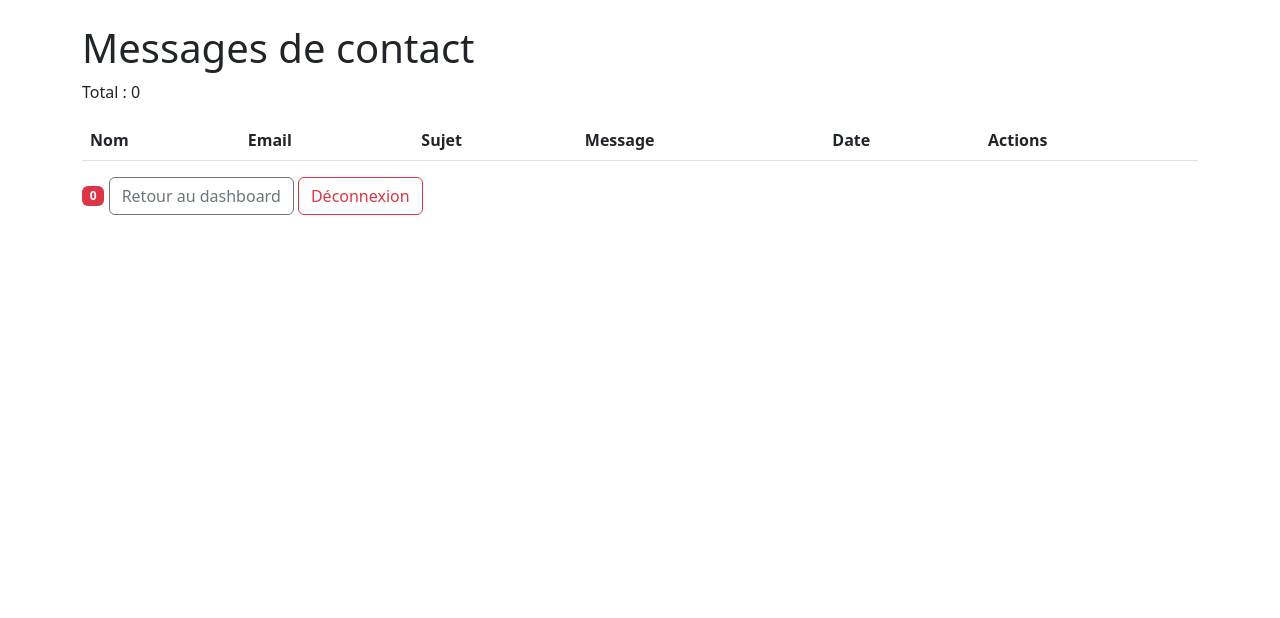
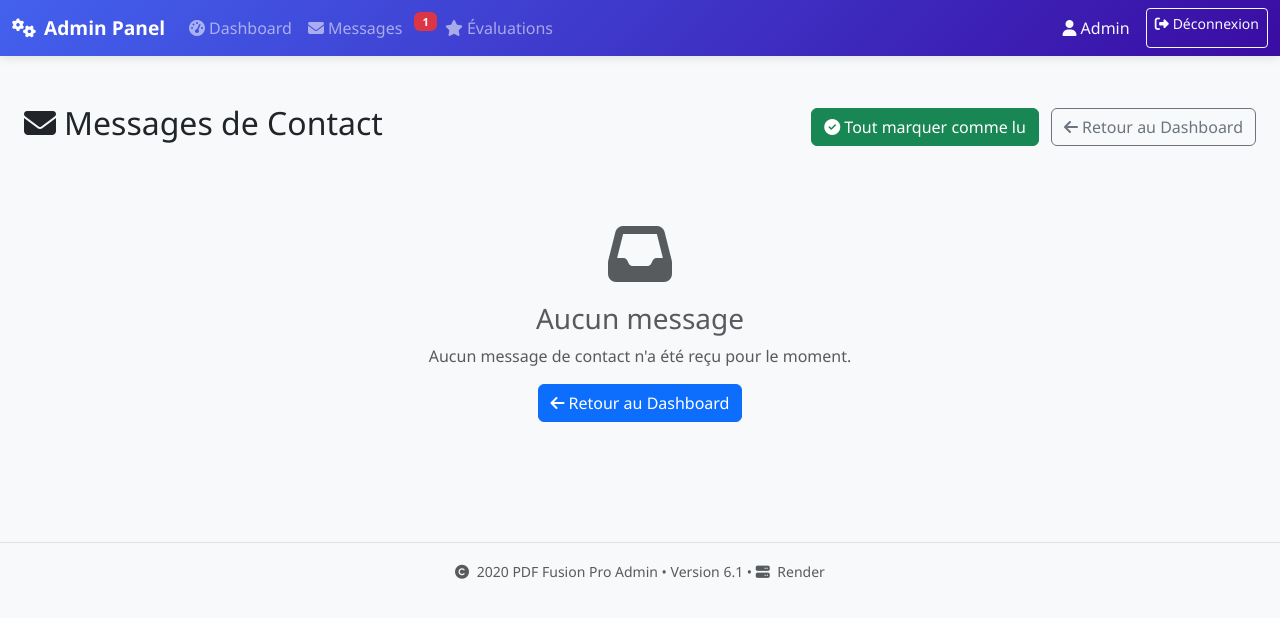
Before and after one commit to mybsow/pdf-fusion-pro_ultimate, a Flask app: template templates/admin/messages.html in a window 1280 px wide. Shown: the top 618 px of the page. Run offline with Flask 3, Linux system fonts and the light colour scheme; the template is opened without the code that fills it: most values are stand-ins (such as "Sample title", 1, 10 or a date in 2020); lists and menus that the app fills with data are empty; parts of the project's set-up code (start-up, migrations or seed data) failed here and were passed over.

Commit message:
Update messages.html

```diff
--- a/templates/admin/messages.html
+++ b/templates/admin/messages.html
@@ -1,54 +1,144 @@
-<!DOCTYPE html>
-<html lang="fr">
-<head>
-  <meta charset="UTF-8">
-  <title>Admin – Messages</title>
-  <link href="https://cdn.jsdelivr.net/npm/bootstrap@5.3.0/dist/css/bootstrap.min.css" rel="stylesheet">
-</head>
-<body class="container mt-4">
+<!-- templates/admin/messages.html -->
+{% extends "admin/base.html" %}
 
-<h1>Messages de contact</h1>
-<p>Total : {{ messages|length }}</p>
+{% block title %}Messages - Admin{% endblock %}
 
-<table class="table table-striped">
-  <thead>
+{% block content %}
+<div class="container-fluid mt-4">
+    <div class="d-flex justify-content-between align-items-center mb-4">
+        <h1 class="h2"><i class="fas fa-envelope me-2"></i>Messages de Contact</h1>
+        <div>
+            <a href="{{ url_for('admin.mark_all_messages_seen') }}" class="btn btn-success">
+                <i class="fas fa-check-circle me-1"></i>Tout marquer comme lu
+            </a>
+            <a href="{{ url_for('admin.admin_dashboard') }}" class="btn btn-outline-secondary ms-2">
+                <i class="fas fa-arrow-left me-1"></i>Retour au Dashboard
+            </a>
+        </div>
+    </div>
+
+    {% if messages %}
+    <div class="card shadow-sm">
+        <div class="card-body p-0">
+            <div class="table-responsive">
+                <table class="table table-hover mb-0">
+                    <thead class="table-light">
                         <tr>
+                            <th>ID</th>
                             <th>Nom</th>
                             <th>Email</th>
                             <th>Sujet</th>
                             <th>Message</th>
                             <th>Date</th>
+                            <th>Statut</th>
                             <th>Actions</th>
                         </tr>
                     </thead>
                     <tbody>
                         {% for msg in messages %}
-    <tr>
-      <td>{{ msg.first_name }} {{ msg.last_name }}</td>
-      <td>{{ msg.email }}</td>
+                        <tr class="{% if not msg.seen %}table-warning{% endif %}">
+                            <td><strong>#{{ msg.id }}</strong></td>
+                            <td>
+                                <strong>{{ msg.first_name }} {{ msg.last_name }}</strong>
+                            </td>
+                            <td>
+                                <a href="mailto:{{ msg.email }}" class="text-decoration-none">
+                                    {{ msg.email }}
+                                </a>
+                            </td>
                             <td>{{ msg.subject }}</td>
-      <td>{{ msg.message }}</td>
-      <td>{{ msg.timestamp[:19] }}</td>
                             <td>
-        <form action="{{ url_for('admin.delete_message', message_id=msg.id) }}" method="post" style="display:inline-block;">
-          <button type="submit" class="btn btn-sm btn-danger">Supprimer</button>
+                                <div class="message-preview" style="max-width: 200px;">
+                                    {{ msg.message[:100] }}{% if msg.message|length > 100 %}...{% endif %}
+                                </div>
+                            </td>
+                            <td class="small">
+                                {% if msg.formatted_date %}
+                                {{ msg.formatted_date }}
+                                {% else %}
+                                {{ msg.timestamp[:16]|replace('T', ' ') }}
+                                {% endif %}
+                            </td>
+                            <td>
+                                {% if not msg.seen %}
+                                <span class="badge bg-danger">Nouveau</span>
+                                {% elif msg.archived %}
+                                <span class="badge bg-secondary">Archivé</span>
+                                {% else %}
+                                <span class="badge bg-success">Lu</span>
+                                {% endif %}
+                            </td>
+                            <td>
+                                <div class="btn-group btn-group-sm">
+                                    {% if not msg.seen %}
+                                    <a href="{{ url_for('admin.mark_message_seen', message_id=msg.id) }}"
+                                       class="btn btn-outline-success" title="Marquer comme lu">
+                                        <i class="fas fa-check"></i>
+                                    </a>
+                                    {% endif %}
+
+                                    {% if not msg.archived %}
+                                    <form action="{{ url_for('admin.archive_message', message_id=msg.id) }}"
+                                          method="POST" style="display:inline;">
+                                        <button type="submit" class="btn btn-outline-warning"
+                                                title="Archiver" onclick="return confirm('Archiver ce message ?')">
+                                            <i class="fas fa-archive"></i>
+                                        </button>
                                     </form>
-        <form action="{{ url_for('admin.archive_message', message_id=msg.id) }}" method="post" style="display:inline-block;">
-          <button type="submit" class="btn btn-sm btn-secondary">Archiver</button>
+                                    {% endif %}
+
+                                    <form action="{{ url_for('admin.delete_message', message_id=msg.id) }}"
+                                          method="POST" style="display:inline;">
+                                        <button type="submit" class="btn btn-outline-danger"
+                                                title="Supprimer"
+                                                onclick="return confirm('Supprimer définitivement ce message ?')">
+                                            <i class="fas fa-trash"></i>
+                                        </button>
                                     </form>
+                                </div>
                             </td>
                         </tr>
                         {% endfor %}
                     </tbody>
                 </table>
+            </div>
+        </div>
+        <div class="card-footer text-muted">
+            <div class="d-flex justify-content-between align-items-center">
+                <div>
+                    Total: {{ messages|length }} message{% if messages|length > 1 %}s{% endif %}
+                    {% set unseen = messages|selectattr('seen', 'equalto', false)|list|length %}
+                    {% if unseen > 0 %}
+                    • <span class="text-danger">{{ unseen }} non lu{% if unseen > 1 %}s{% endif %}</span>
+                    {% endif %}
+                </div>
+                <div class="small">
+                    <i class="fas fa-info-circle me-1"></i>
+                    Messages archivés : <a href="{{ url_for('admin.admin_messages') }}?archived=true">Voir</a>
+                </div>
+            </div>
+        </div>
+    </div>
+    {% else %}
+    <div class="text-center py-5">
+        <i class="fas fa-inbox fa-4x text-muted mb-3"></i>
+        <h3 class="text-muted">Aucun message</h3>
+        <p class="text-muted">Aucun message de contact n'a été reçu pour le moment.</p>
+        <a href="{{ url_for('admin.admin_dashboard') }}" class="btn btn-primary">
+            <i class="fas fa-arrow-left me-1"></i>Retour au Dashboard
+        </a>
+    </div>
+    {% endif %}
+</div>
 
-<!-- Badge messages non lus -->
-<span class="badge bg-danger">
-  {{ messages | selectattr('seen', 'equalto', False) | list | length }}
-</span>
-
-<a href="{{ url_for('admin.admin_dashboard') }}" class="btn btn-outline-secondary">Retour au dashboard</a>
-<a href="{{ url_for('admin.admin_logout') }}" class="btn btn-outline-danger">Déconnexion</a>
-
-</body>
-</html>
+<style>
+.message-preview {
+    white-space: nowrap;
+    overflow: hidden;
+    text-overflow: ellipsis;
+}
+.table-hover tbody tr:hover {
+    background-color: rgba(0, 123, 255, 0.05);
+}
+</style>
+{% endblock %}
```
Lines whose indentation alone changed are shown as unchanged.
